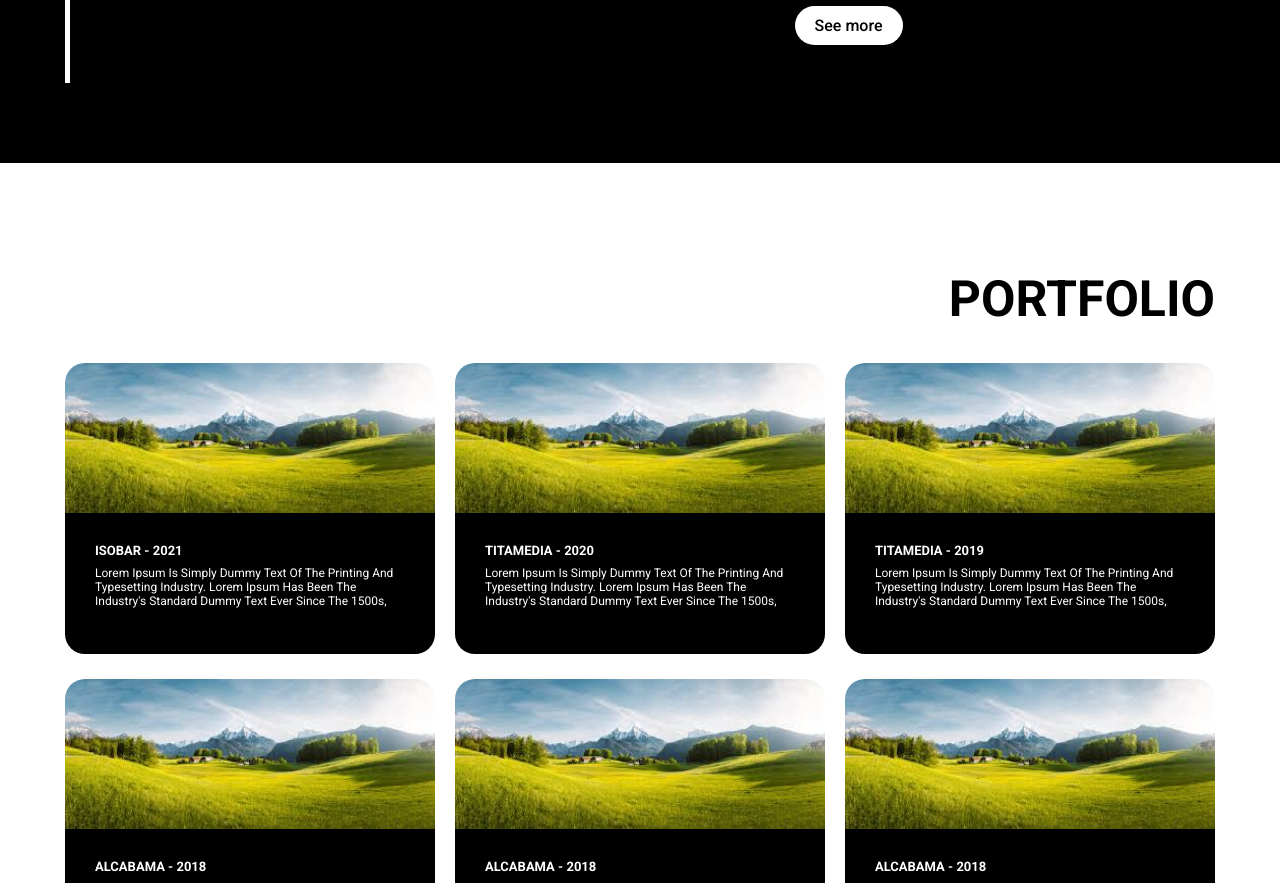
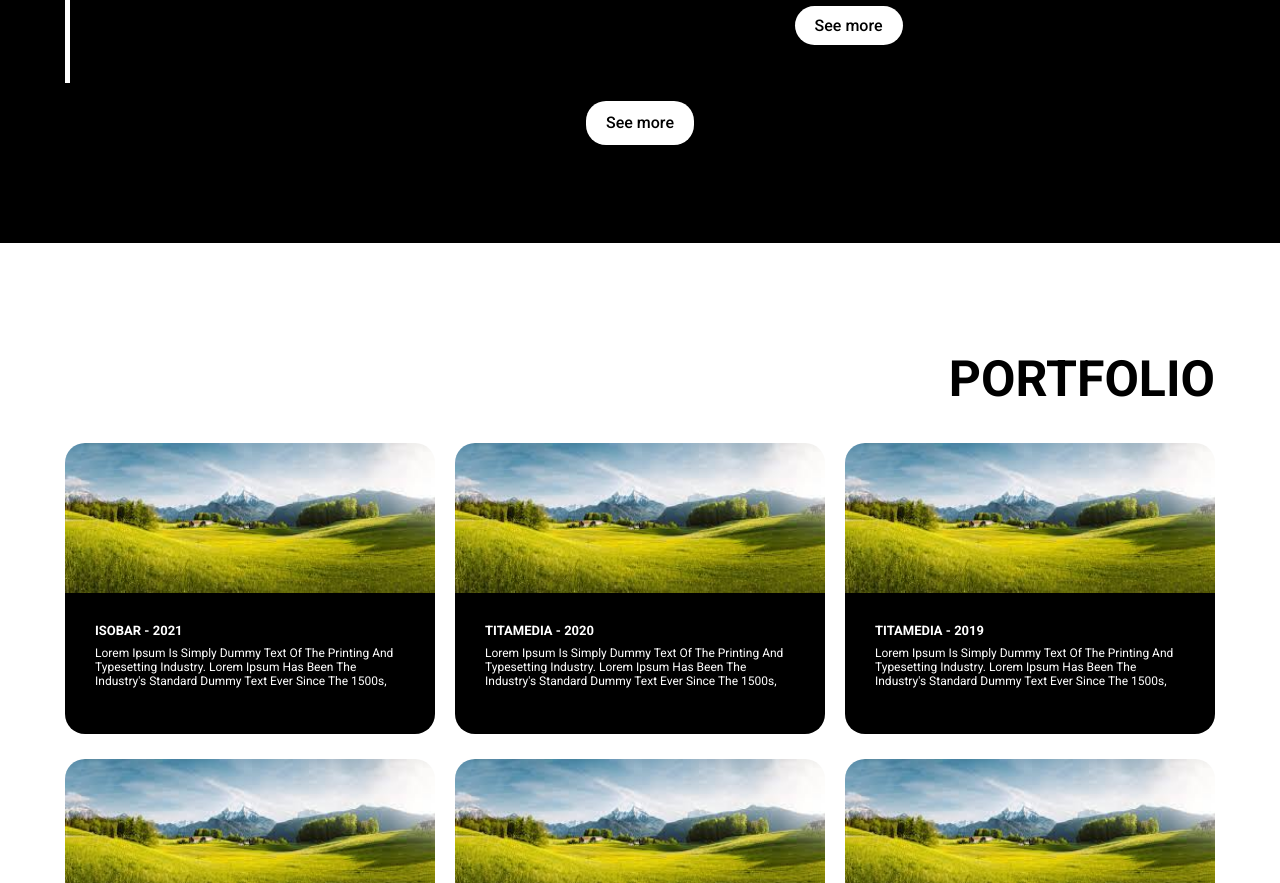
Before and after one commit to andreslarrotta/my-app, a React app: page / in a window 1280 px wide. Shown: the part 2826-3709 px from the top of the page. Built offline with nearby package versions, Linux system fonts and the light colour scheme.

Commit message:
see more link en experience

```diff
--- a/src/Experience/index.js
+++ b/src/Experience/index.js
@@ -23,6 +23,11 @@ const Experience = () => {
                     })}
                 </div>
                 <div className="experience_container_margen"></div>
+                <div className="experience_container_see_more">
+                    <a href="/experience/all">
+                        See more
+                    </a>
+                </div>
             </div>
         </section>
     );
--- a/src/Experience/styles.scss
+++ b/src/Experience/styles.scss
@@ -99,5 +99,29 @@
         @include xy-cell(0);
       }
     }
+    &_see_more {
+      text-align: center;
+      width: 100%;
+      height: 80px;
+      display: flex;
+      align-items: center;
+      justify-content: center;
+
+      a {
+        text-decoration: none;
+        background: white;
+        color: black;
+        font-family: Roboto;
+        font-weight: 500;
+        padding: 10px 20px;
+        border-radius: 20px;
+        transition: all 0.5s;
+        &:hover {
+          border: 1px solid white;
+          background: black;
+          color: white;
+        }
+      }
+    }
   }
 }
```
